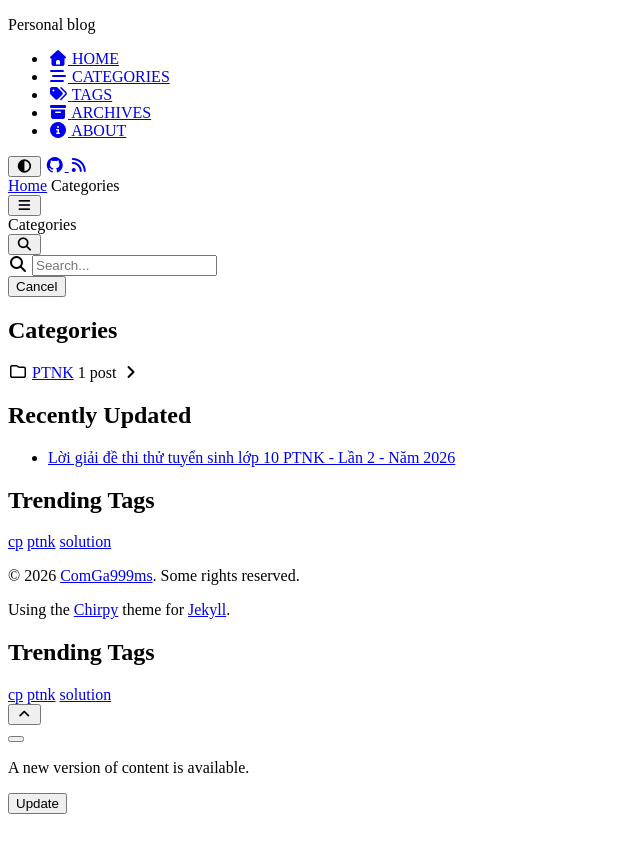
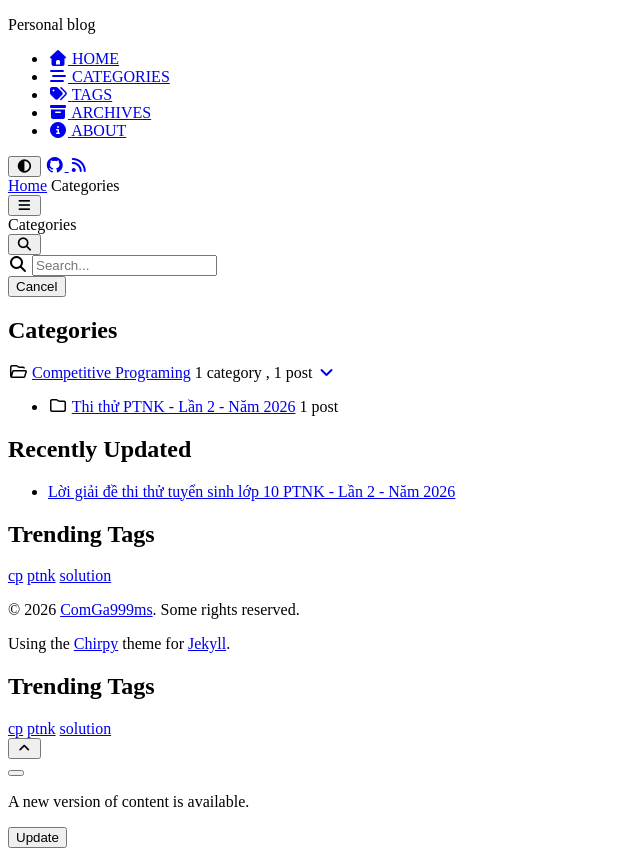
Before and after one commit to ComGa999ms/ComGa999ms.github.io, a Jekyll site: the page built from _tabs/categories.md, in a window 1280 px wide, cut to the strip 124-980 px from the top of the page. Shown: the whole strip, without its empty margins (0-640 px from the left). Built offline with Jekyll 4.4.1, drawn with Linux system fonts in a browser that asks for light colours; cached includes are drawn as plain includes; nearby versions of some CDN libraries; comment, search, counter and statistics services are not loaded; before the commit the page ends 946 px from its top, so only the background shows below that.

Commit message:
docs: add ptnk post preview image

```diff
--- a/_posts/2026-05-27-loi-giai-ptnk-hub05-hub08.md
+++ b/_posts/2026-05-27-ptnk-thi-thu-lan2-2026.md
@@ -1,9 +1,14 @@
 ---
 title: "Lời giải đề thi thử tuyển sinh lớp 10 PTNK - Lần 2 - Năm 2026"
 date: 2026-05-27 14:31:00 +0700
-categories: [PTNK]
+categories: [Competitive Programing, Thi thử PTNK - Lần 2 - Năm 2026]
 tags: [ptnk, cp, solution]
+image:
+  path: https://ptnk.edu.vn/wp-content/uploads/2025/06/332361478_1227611108170769_5536280054656347534_n.jpg
+  alt: Trường Phổ thông Năng khiếu, ĐHQG-HCM
 ---
+
+
 
 Bài viết này ghi lại lời giải và code C++ cho bốn bài HUB05, HUB06, HUB07 và HUB08 trong đề thi thử tuyển sinh lớp 10 PTNK 2026.
 
```
